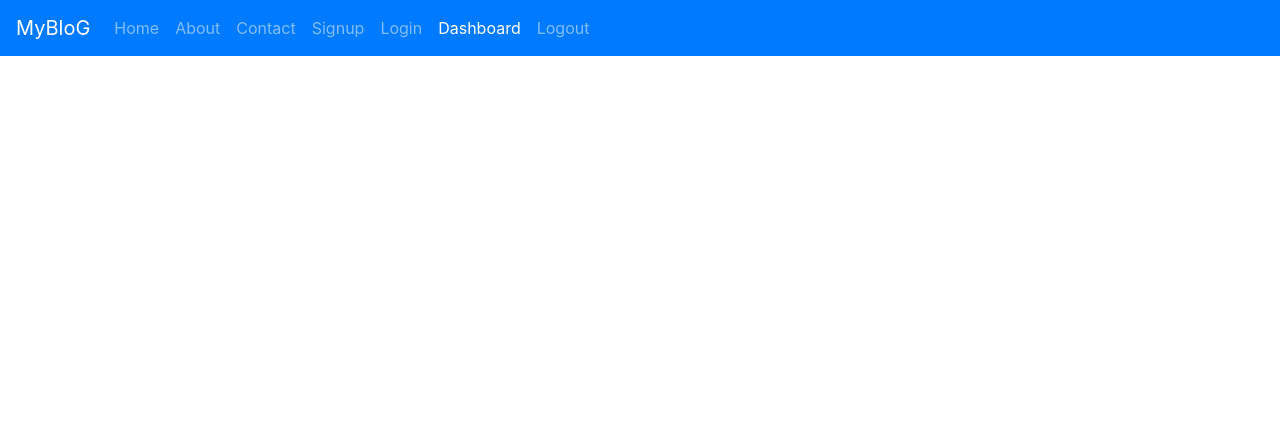
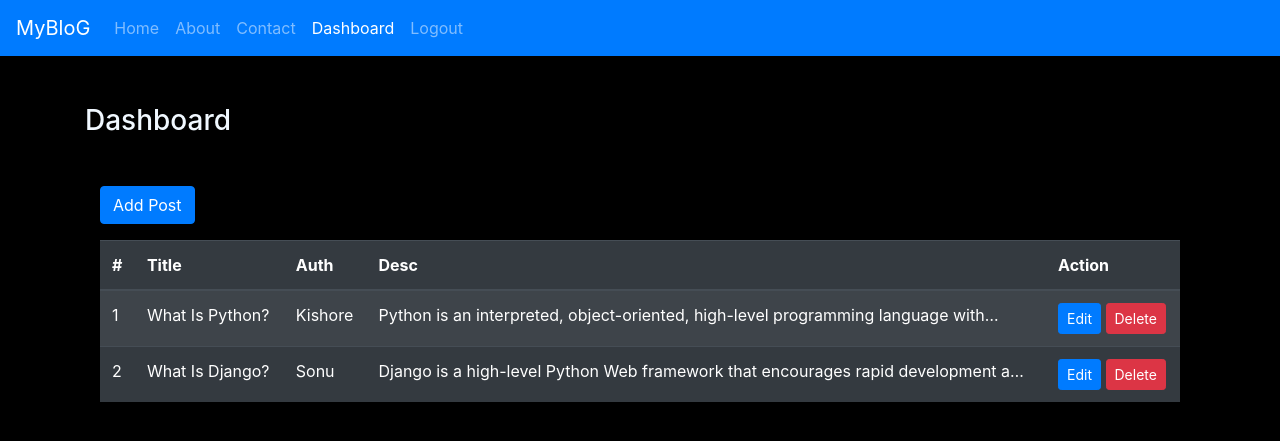
Before and after one commit to kishoresahoo2050/My_blog, a Django app: page /Dashboard in a window 1280 px wide. Shown: the top 441 px of the page. Run offline with Django 3.2, Linux system fonts and the light colour scheme; a user stored in the database is signed in; data comes from the database, SQL or seed files in the repository; both versions use the stored data as it was after the commit; some libraries are stand-ins or nearby versions.

Commit message:
Profile Page and validations

```diff
--- a/vlog/models.py
+++ b/vlog/models.py
@@ -7,3 +7,9 @@ class Contact(models.Model):
     email   = models.EmailField(max_length=100)
     subject = models.CharField(max_length=100)
     message = models.CharField(max_length=500)
+
+
+class Post(models.Model):
+    title = models.CharField(max_length=100)
+    auth  = models.CharField(max_length=55)
+    desc  = models.TextField()
--- a/vlog/templates/vlog/base.htm
+++ b/vlog/templates/vlog/base.htm
@@ -7,8 +7,12 @@
     <link rel="stylesheet" href="{% static 'css/bootstrap.css' %}">
     <title>{% block title %}{% endblock title %}</title>
     <style>
+        body{
+            background-color: black;
+            color: aliceblue;
+        }
         .jumbtron-color {
-            background-color: rgb(246, 251, 255);
+            background-color:rgba(223, 18, 18, 0);
         }
     </style>
 </head>
--- a/vlog/templates/vlog/dashboard.htm
+++ b/vlog/templates/vlog/dashboard.htm
@@ -1,2 +1,63 @@
 {% extends 'vlog/base.htm' %}
 {% block title %} Dashboard {% endblock title %}
+
+{% block content %}
+<div class="col-sm-12">
+    <h3 class="my-5">Dashboard</h3>
+     <div class="col-sm-12">
+         <a href="{% url 'addpost'%}" class="btn btn-primary mb-3">Add Post</a>
+        <table class="table table-striped table-dark">
+            <thead>
+              <tr>
+                <th scope="col">#</th>
+                <th scope="col">Title</th>
+                <th scope="col">Auth</th>
+                <th scope="col">Desc</th>
+                <th scope="col">Action</th>
+              </tr>
+            </thead>
+            <tbody>
+                {% if messages %}
+                {% for msg in messages %}
+                <div class="alert alert-{{msg.tags}}">{{msg}}</div>
+                {% endfor %}
+                {% endif %}
+                {% if All_post %}
+                {% for post in All_post %}
+              <tr>
+                <td scope="row">{{ forloop.counter }}</td>
+                <td>{{post.title}}</td>
+                <td>{{post.auth}}</td>
+                <td>{{post.desc|truncatechars:80}}</td>
+                <td>
+                    <a class="btn btn-primary btn-sm" href="{% url 'editpost' post.id %}">Edit</a>
+                    <button class="btn btn-danger btn-sm" onclick="DelteRec('{{post.id}}')">Delete</button>
+
+                </td>
+              </tr>
+              {% endfor %}
+              {% else %}
+              <tr>
+                  <td colspan="5">No Data Found..</td>
+              </tr>
+              {% endif %}
+
+            </tbody>
+          </table>
+     </div>
+
+</div>
+<script>
+    function DelteRec(id){
+        var conf = confirm("Are you sure delete this record ? ")
+        if(conf){
+            $('#Delid').val(id);
+            $('#FrmDel').submit();
+        }
+    }
+</script>
+<form action="{% url 'DelRec' %}" method="post" id="FrmDel">
+    {% csrf_token %}
+    <input type="hidden" name="id" id="Delid" >
+</form>
+{% endblock content %}
--- a/vlog/templates/vlog/nav.htm
+++ b/vlog/templates/vlog/nav.htm
@@ -8,10 +8,13 @@
         <a class="nav-link {% if active == 'home'%} active {% endif %}" href="{% url 'home' %}">Home </a>
         <a class="nav-link {% if active == 'about'%} active {% endif %}" href="{% url 'About' %}">About</a>
         <a class="nav-link {% if active == 'contact'%} active {% endif %}" href="{% url 'Contact' %}">Contact</a>
+        {%  if request.user.is_authenticated  %}
+        <a class="nav-link {% if active == 'profile'%} active {% endif %}" href="{% url 'profile' %}">Dashboard</a>
+        <a class="nav-link" href="{% url 'logout' %}">Logout</a>
+        {% else %}
         <a class="nav-link {% if active == 'signup'%} active {% endif %}" href="{% url 'Signup' %}">Signup</a>
         <a class="nav-link {% if active == 'login'%} active {% endif %}" href="{% url 'login' %}">Login</a>
-        <a class="nav-link {% if active == 'profile'%} active {% endif %}" href="{% url 'profile' %}">Dashboard</a>
-        <a class="nav-link" href="{% url 'logout' %}">Logout</a>
+        {% endif %}
       </div>
     </div>
   </nav>
--- a/vlog/urls.py
+++ b/vlog/urls.py
@@ -7,6 +7,9 @@ urlpatterns = [
      path('Signup',views.Signup,name="Signup"),
      path('Signin',views.Login,name="login"),
      path('Dashboard',views.Profile,name="profile"),
-     path('Logout',views.Logout,name="logout")
+     path('Logout',views.Logout,name="logout"),
+     path("DelRec",views.DelRecor,name="DelRec"),
+     path("Addpost",views.AddPost,name="addpost"),
+     path("Edit/<int:editid>",views.Edit,name="editpost"),
 
 ]
--- a/vlog/views.py
+++ b/vlog/views.py
@@ -1,12 +1,15 @@
 from django.shortcuts import render,HttpResponseRedirect
-from .forms import ContactFrm,SignUpform,LoginFrm
+from .forms import ContactFrm,SignUpform,LoginFrm,PostForm
 from django.contrib import messages
 from django.core.mail import send_mail
 from django.contrib.auth import authenticate,login,logout
+from .models import Post
+
 # Create your views here.
 
 def index(req):
-    return render(req,'vlog/index.htm',{"active":"home"})
+    All_post = Post.objects.all()
+    return render(req,'vlog/index.htm',{"active":"home","All_post":All_post})
 
 
 def about(req):
@@ -58,7 +61,8 @@ def Login(req):
 
 def Profile(req):
     if req.user.is_authenticated:
-        return render(req,'vlog/dashboard.htm',{"active":"profile"})
+        All_post = Post.objects.all()
+        return render(req,'vlog/dashboard.htm',{"active":"profile","All_post":All_post})
     else:
         return HttpResponseRedirect('/Signin')
 
@@ -66,3 +70,49 @@ def Profile(req):
 def Logout(req):
     logout(req)
     return HttpResponseRedirect('/Signin')
+
+
+def AddPost(req):
+    if req.user.is_authenticated:
+        if req.method == 'POST':
+           pf = PostForm(req.POST)
+           if pf.is_valid():
+                pf.save()
+                messages.success(req,"Post Created Successfully.")
+
+        else:
+            pf = PostForm()
+        return render(req,'vlog/add_post.htm',{'active':'profile',"pf":pf})
+
+    else:
+        return HttpResponseRedirect('/Signin')
+
+
+
+def DelRecor(req):
+    if req.user.is_authenticated:
+        if req.method == "POST":
+            id = req.POST.get('id')
+            DelRec = Post.objects.get(id=id)
+            DelRec.delete()
+            messages.success(req,"Record Deleted Successfully.")
+            # Post.objects.get(id = )
+        return HttpResponseRedirect('/Dashboard')
+    else:
+        return HttpResponseRedirect('/Signin')
+
+
+def Edit(req,editid):
+    if req.user.is_authenticated:
+        Pdata =  Post.objects.get(id=editid)
+        # print(editid)
+        if req.method == "POST":
+            ep = PostForm(req.POST,instance = Pdata)
+            if ep.is_valid():
+                ep.save()
+                messages.success(req,"Post Updated Successfully.")
+        else:
+            ep = PostForm(instance = Pdata)
+        return render(req,'vlog/edit_post.htm',{'active':'profile','ep':ep})
+    else:
+        return HttpResponseRedirect('/Signin')
```
Also changed, not shown: vlog/admin.py (+7 -1 lines), vlog/forms.py (+21 -1 lines), vlog/templates/vlog/add_post.htm (added, +42 -0 lines), vlog/templates/vlog/edit_post.htm (added, +42 -0 lines), vlog/templates/vlog/index.htm (+7 -2 lines), db.sqlite3, vlog/migrations/0002_post.py (added).
